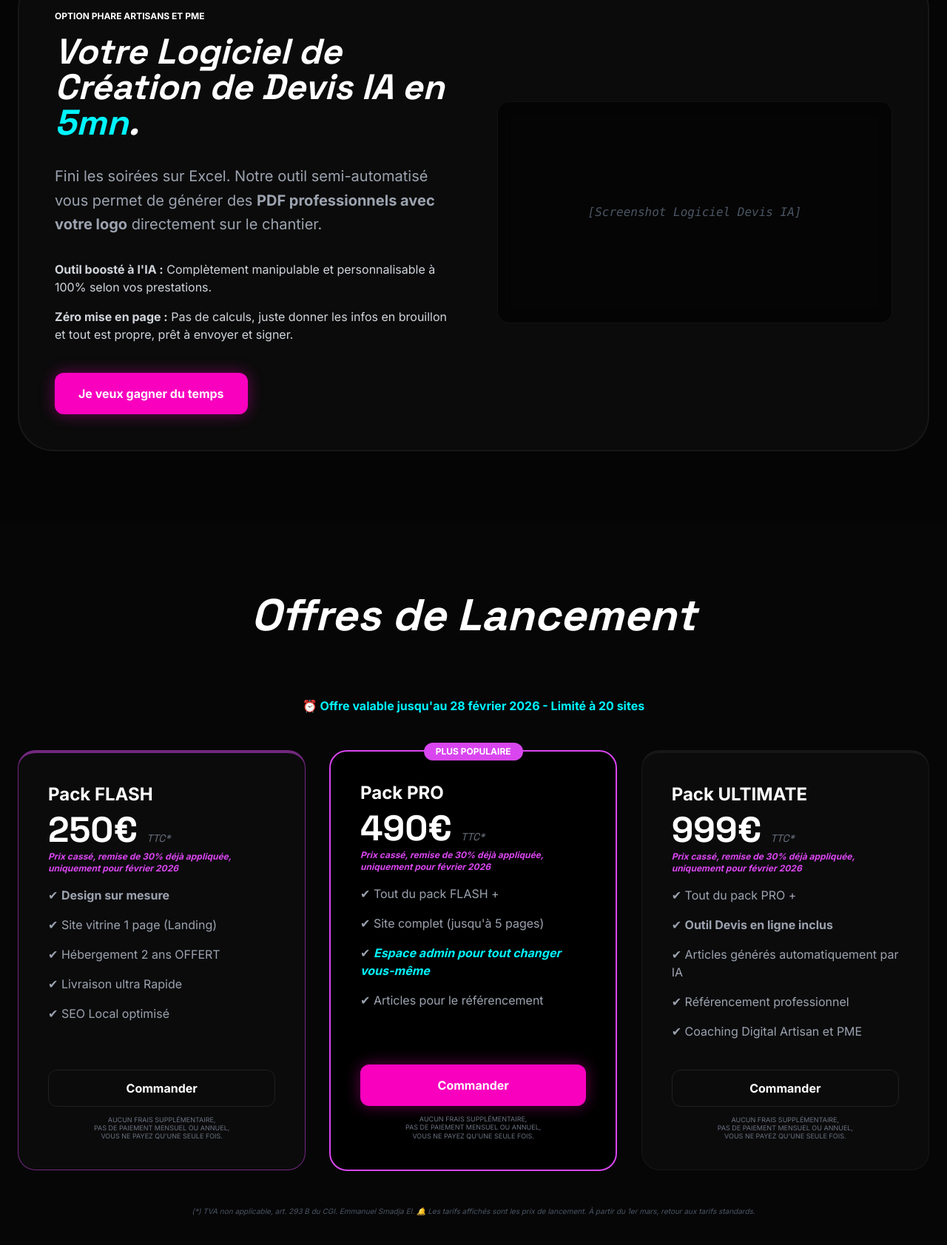
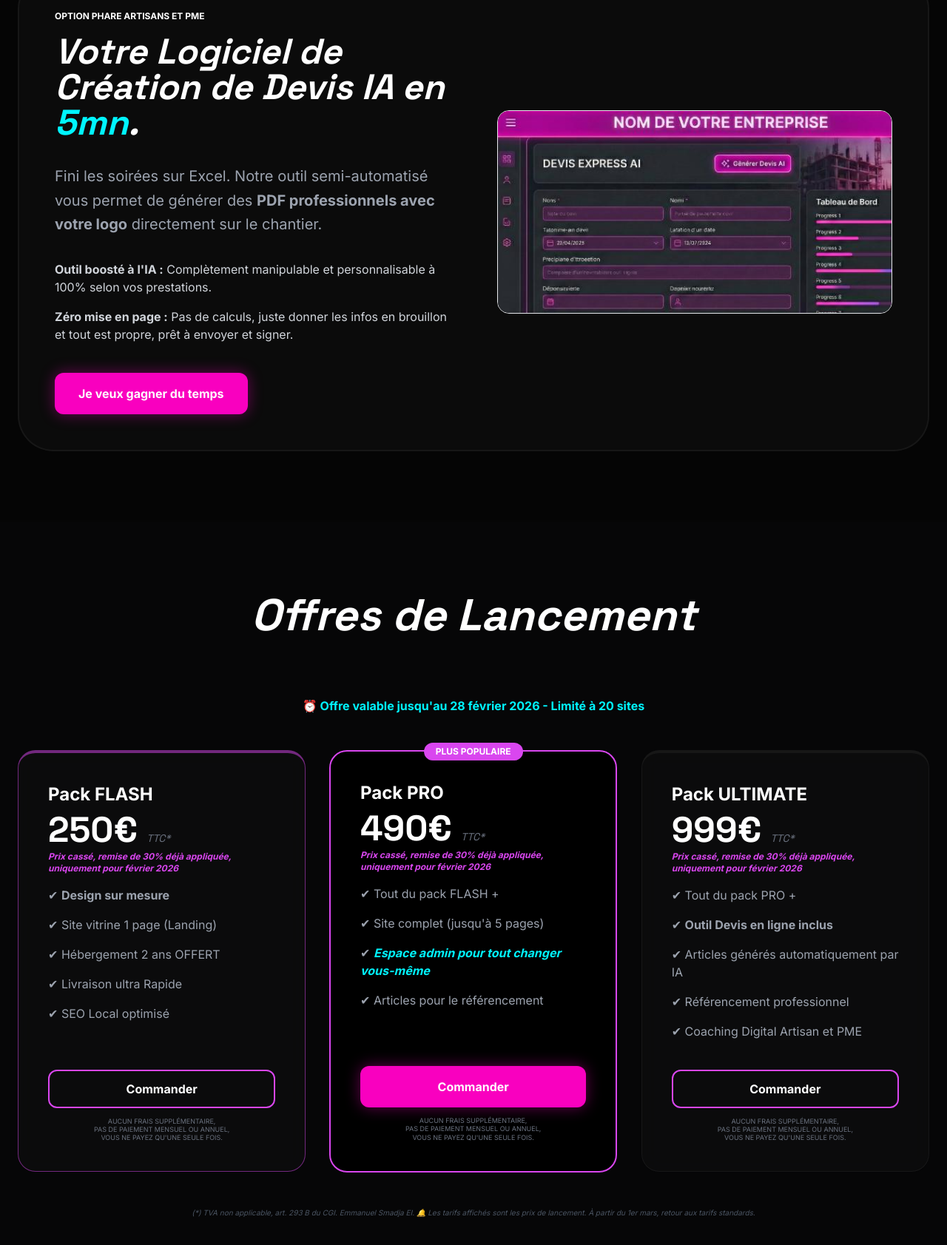
Before and after one commit to Wonderself/FlashAI, a plain HTML site: page index.html in a window 1280 px wide. Shown: the part 1419-3102 px from the top of the page at 74% size. Drawn offline with nearby package versions, Linux system fonts and the light colour scheme.

Commit message:
Update: Insert devis screenshot with SEO optimization, enhance button styling with fuchsia borders

```diff
--- a/index.html
+++ b/index.html
@@ -139,9 +139,7 @@
                     <a href="#contact" class="btn btn-neon px-8 py-4 rounded-xl">Je veux gagner du temps</a>
                 </div>
                 <div class="lg:w-1/2 reveal">
-                    <div class="glass-card p-4 rounded-2xl bg-black/60 aspect-video flex items-center justify-center border border-cyan/20">
-                        <span class="text-gray-600 italic font-mono">[Screenshot Logiciel Devis IA]</span>
-                    </div>
+                    <img src="assets/logiciel-devis-ia-artisan-screenshot.jpg" alt="Screenshot logiciel devis IA artisan - génération PDF devis professionnel sur chantier" title="Logiciel de création de devis IA pour artisans" class="rounded-2xl border border-cyan/20 w-full">
                 </div>
             </div>
         </div>
@@ -164,7 +162,7 @@
                         <li>✔ Livraison ultra Rapide</li>
                         <li>✔ SEO Local optimisé</li>
                     </ul>
-                    <a href="#contact" class="btn btn-outline w-full py-3 rounded-xl flex items-center justify-center">Commander</a>
+                    <a href="#contact" class="btn btn-outline w-full py-3 rounded-xl flex items-center justify-center border-2 border-fuchsia-500">Commander</a>
                     <p class="text-[9px] text-gray-500 mt-3 leading-tight text-center uppercase">Aucun frais supplémentaire,<br>pas de paiement mensuel ou annuel,<br>vous ne payez qu'une seule fois.</p>
                 </div>
                 <div class="glass-card p-10 rounded-3xl reveal border-2 border-fuchsia-500 relative scale-105 bg-black flex flex-col">
@@ -194,7 +192,7 @@
                         <li>✔ Référencement professionnel</li>
                         <li>✔ Coaching Digital Artisan et PME</li>
                     </ul>
-                    <a href="#contact" class="btn btn-outline w-full py-3 rounded-xl flex items-center justify-center">Commander</a>
+                    <a href="#contact" class="btn btn-outline w-full py-3 rounded-xl flex items-center justify-center border-2 border-fuchsia-500">Commander</a>
                     <p class="text-[9px] text-gray-500 mt-3 leading-tight text-center uppercase">Aucun frais supplémentaire,<br>pas de paiement mensuel ou annuel,<br>vous ne payez qu'une seule fois.</p>
                 </div>
             </div>
```
Also changed, not shown: assets/logiciel-devis-ia-artisan-screenshot.jpg (added), 3 other files.
